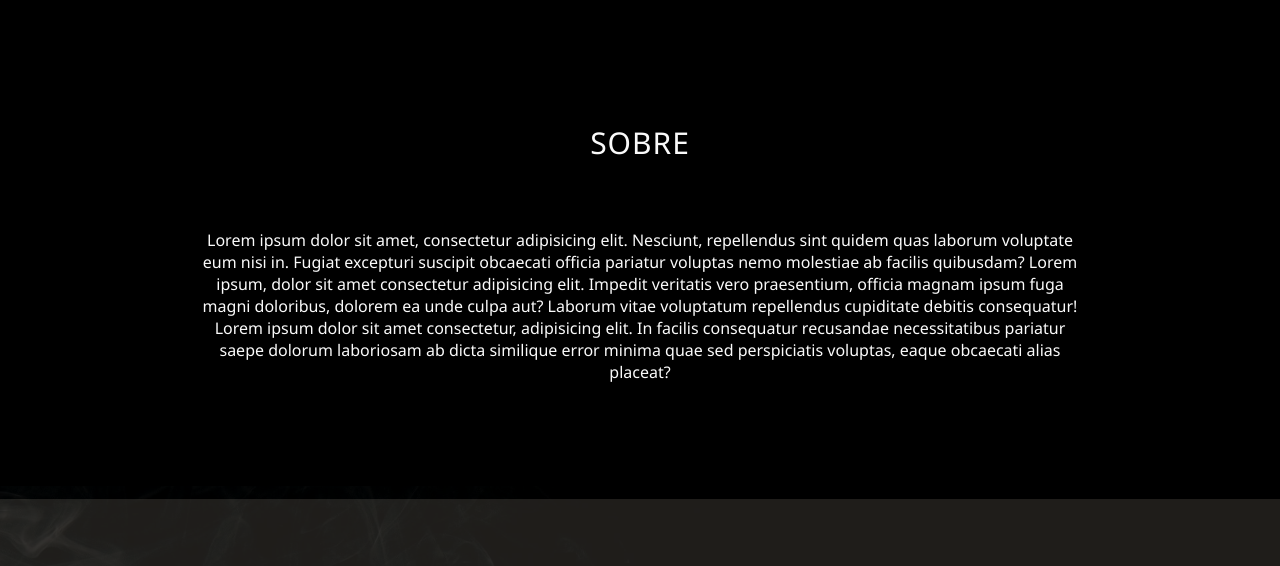
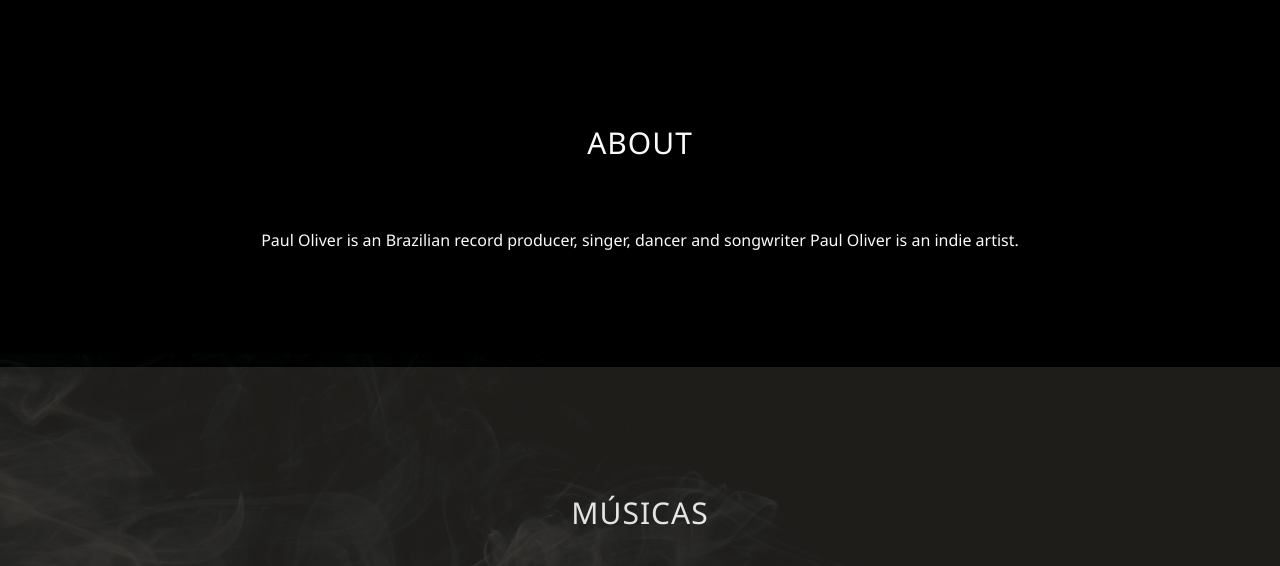
Before and after one commit to leonardovilarinho/paul-oliver-site, a plain HTML site: page index.html in a window 1280 px wide. Shown: the part 803-1369 px from the top of the page. Drawn offline with Linux system fonts and the light colour scheme.

Commit message:
Update index.html

```diff
--- a/index.html
+++ b/index.html
@@ -50,9 +50,9 @@
   </header>
 
   <section id="po-about" class="po-container">
-    <h2>Sobre</h2>
+    <h2>About</h2>
 
-    <p>Lorem ipsum dolor sit amet, consectetur adipisicing elit. Nesciunt, repellendus sint quidem quas laborum voluptate eum nisi in. Fugiat excepturi suscipit obcaecati officia pariatur voluptas nemo molestiae ab facilis quibusdam? Lorem ipsum, dolor sit amet consectetur adipisicing elit. Impedit veritatis vero praesentium, officia magnam ipsum fuga magni doloribus, dolorem ea unde culpa aut? Laborum vitae voluptatum repellendus cupiditate debitis consequatur! Lorem ipsum dolor sit amet consectetur, adipisicing elit. In facilis consequatur recusandae necessitatibus pariatur saepe dolorum laboriosam ab dicta similique error minima quae sed perspiciatis voluptas, eaque obcaecati alias placeat?</p>
+    <p>Paul Oliver is an Brazilian record producer, singer, dancer and songwriter Paul Oliver is an indie artist.</p>
   </section>
 
   <section id="po-musics" class="po-container po-primary">
```
